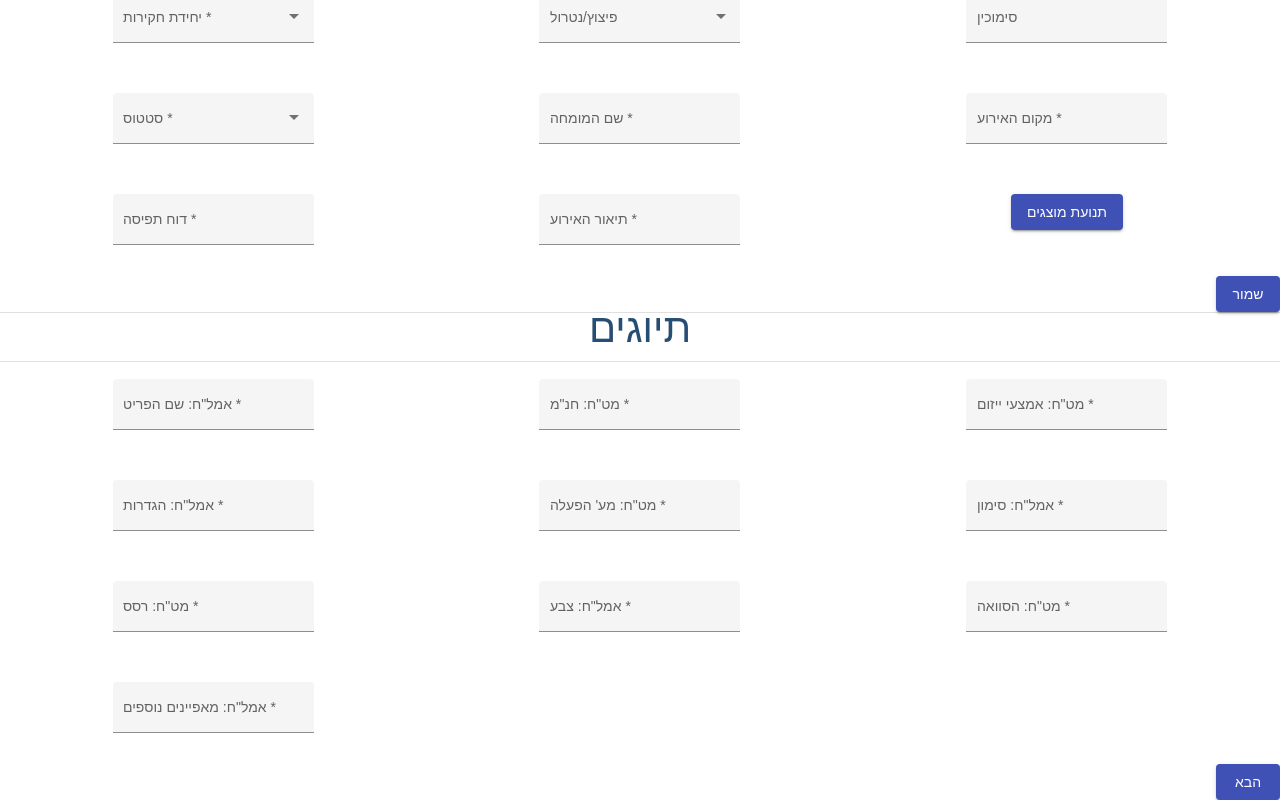
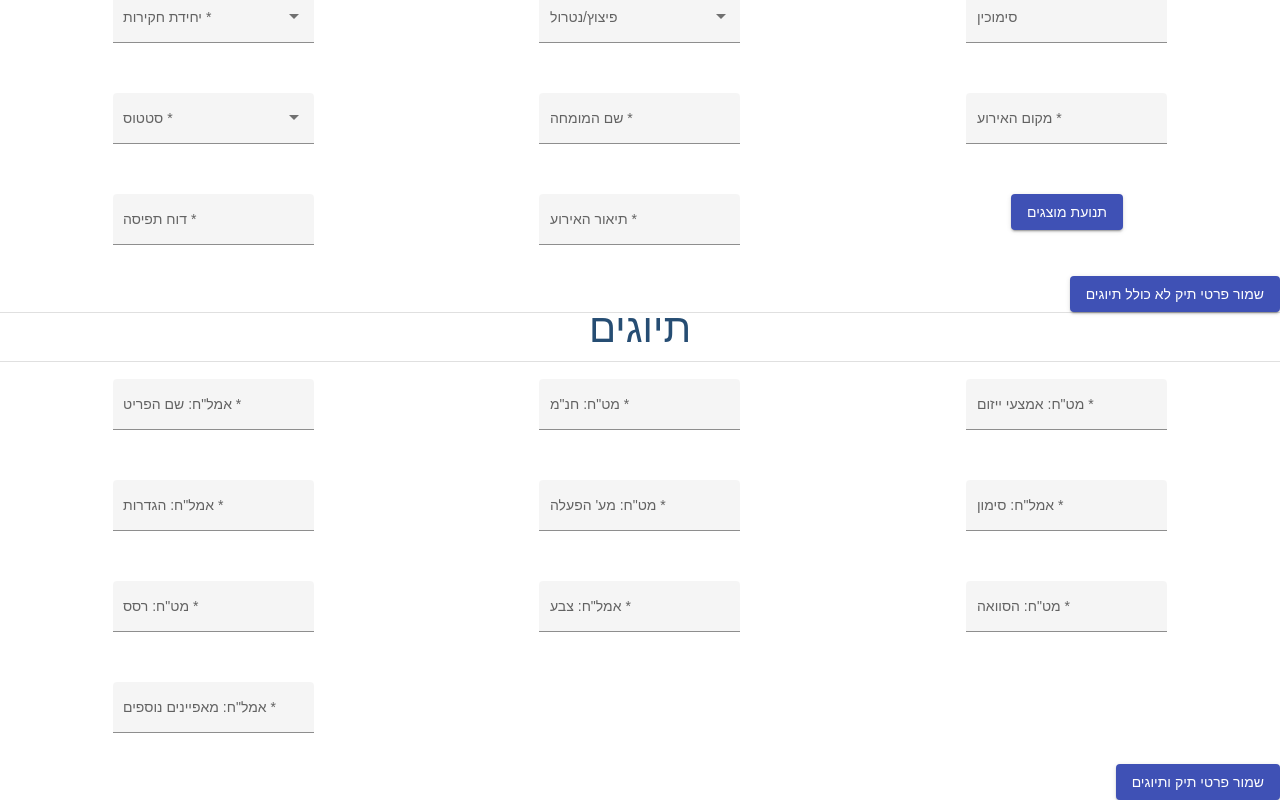
Before and after one commit to noamfluss42/Magdad_Sabotage, an Angular app in the folder src/Frontend/: page /case in a window 1280 px wide. Shown: the part 441-1241 px from the top of the page. Built offline with nearby package versions, Linux system fonts and the light colour scheme.

Commit message:
Changed buttons' names

```diff
--- a/src/Frontend/src/app/pages/main-screen/main-screen.component.html
+++ b/src/Frontend/src/app/pages/main-screen/main-screen.component.html
@@ -20,7 +20,7 @@
     </mat-grid-tile>
     <mat-grid-tile>
       <button mat-raised-button type="submit" color="primary">
-        ניהול בורות/מוצגים
+        הורדת מוצגים
       </button>
     </mat-grid-tile>
   </mat-grid-list>
--- a/src/Frontend/src/app/pages/open-case-screen/open-case-screen.component.html
+++ b/src/Frontend/src/app/pages/open-case-screen/open-case-screen.component.html
@@ -2,7 +2,7 @@
   <h1>פתיחת תיק</h1>
   <app-dynamic-form
     [fields]="fields$"
-    buttonText="שמור"
+    buttonText="שמור פרטי תיק לא כולל תיוגים"
     [onSubmit]="onSave"
 
   ></app-dynamic-form>
@@ -14,7 +14,7 @@
   <h1>תיוגים</h1>
   <app-dynamic-form
     [fields]="tags$"
-    buttonText="הבא"
+    buttonText="שמור פרטי תיק ותיוגים"
     [onSubmit]="onSubmit"
   ></app-dynamic-form>
 
```
